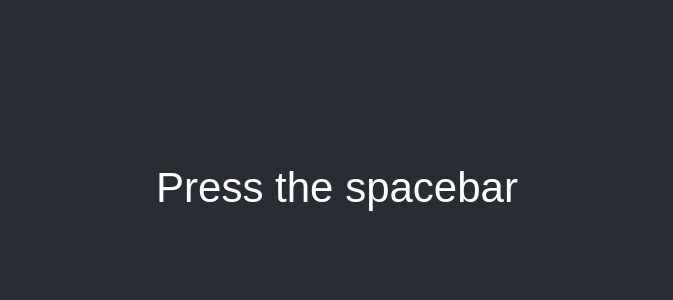
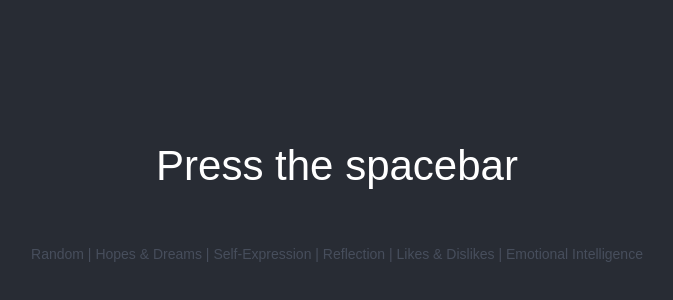
Before and after one commit to tomkealey/little-talk, a React (Create React App) app: page / in a window 1280 px wide. Shown: the part 212-512 px from the top of the page, without its empty margins (303-976 px from the left). Built offline with nearby package versions, Linux system fonts and the light colour scheme; a web font is replaced by a local one.

Commit message:
feat: show category

```diff
--- a/src/App.css
+++ b/src/App.css
@@ -1,4 +1,4 @@
-@import url('https://fonts.cdnfonts.com/css/gotham');
+@import url("https://fonts.cdnfonts.com/css/gotham");
 
 .App {
   text-align: center;
@@ -11,7 +11,12 @@
   flex-direction: column;
   align-items: center;
   justify-content: center;
-  font-family: 'Gotham Light', sans-serif;
+  font-family: "Gotham Light", sans-serif;
   font-size: calc(10px + 4vmin);
   color: white;
 }
+
+.App-cards {
+  font-size: calc(6px + 1vmin);
+  color: #474e5c;
+}
--- a/src/App.js
+++ b/src/App.js
@@ -4,6 +4,7 @@ import './App.css';
 
 function App() {
   const [category, setCategory] = useState('Press the spacebar');
+  const [show, setShow] = useState(true);
   const [colour, setColour] = useState();
   const [contrast, setContrast] = useState();
 
@@ -67,6 +68,7 @@ function App() {
 
   // pick a card
   const pickCard = (x) => {
+    setShow(false);
     setCategory(cards.categories[x]);
     setColour(cards.colours[x]);
     //contrast text colour against card color background
@@ -77,6 +79,7 @@ function App() {
     <div className="App">
       <header className="App-header" style={{ backgroundColor: `${colour}`, color: `${contrast}` }}>
         <p>{category}</p>
+        <p className="App-cards">{show && cards.categories.join(' | ')}</p>
       </header>
     </div>
   );
```
Also changed, not shown: 1 other file (tests, documents, lock files or other folders).
